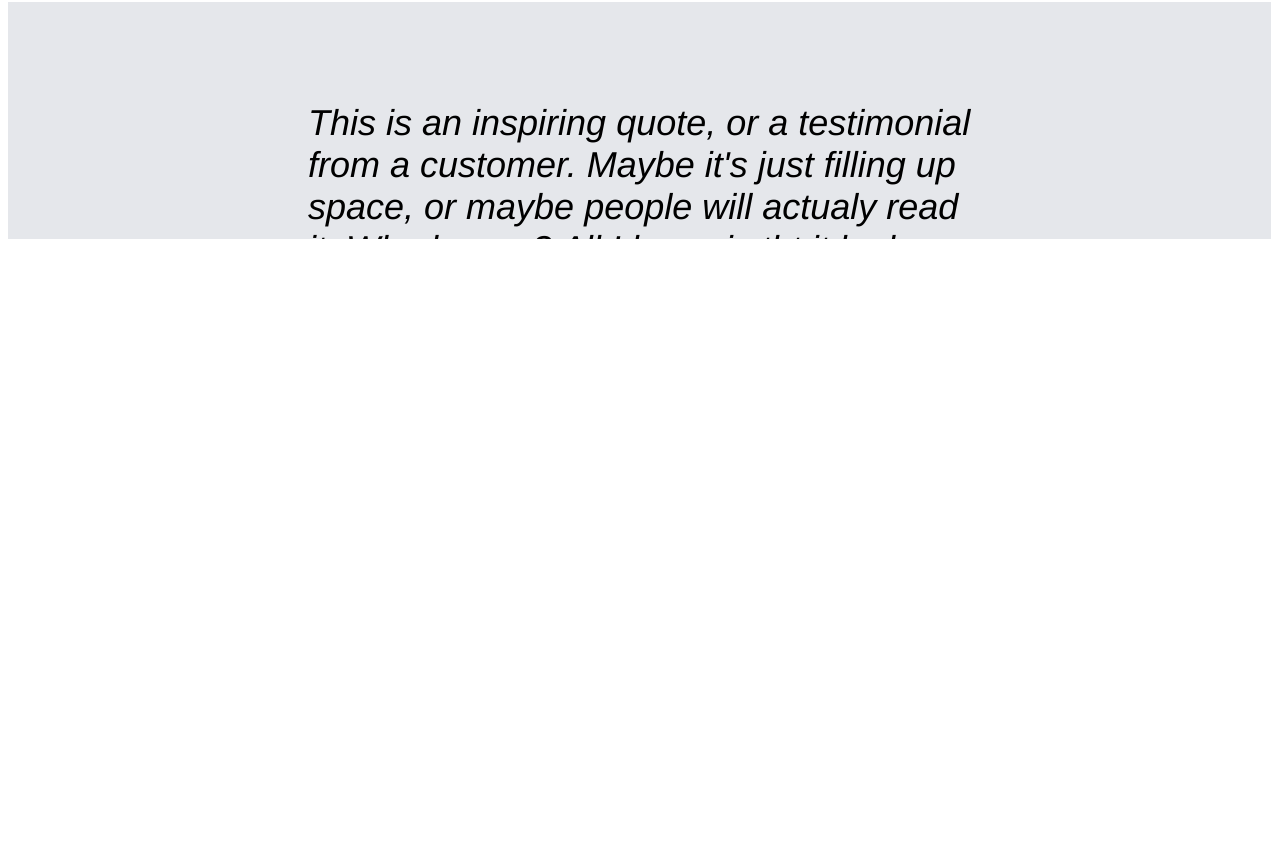
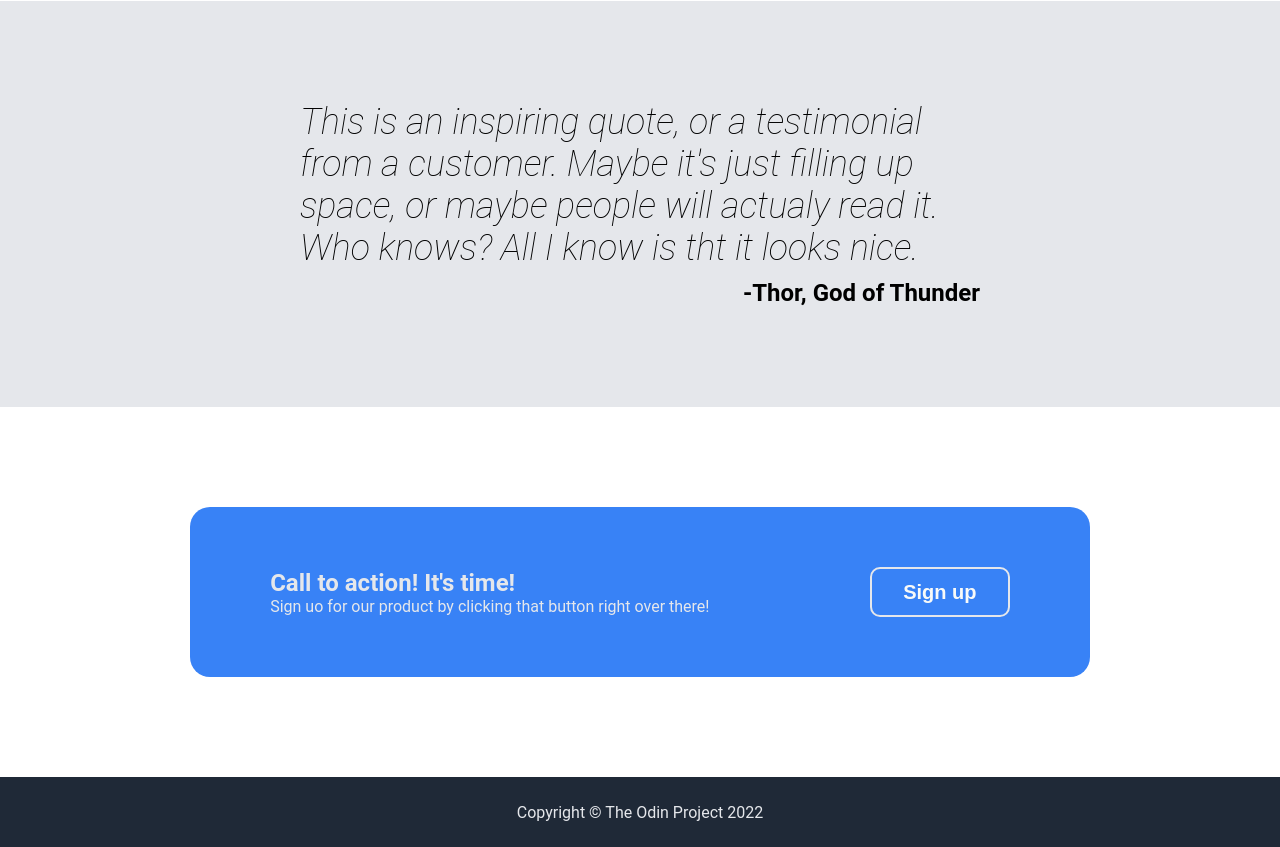
Before and after one commit to igihoro/Landing-Page, a plain HTML site: page index.html in a window 1280 px wide. Shown: the part 1032-1879 px from the top of the page. Before the commit the page ends 1490 px from the top, so only its background shows below. Drawn offline with Linux system fonts and the light colour scheme.

Commit message:
Finished project with some addings to css

```diff
--- a/index.html
+++ b/index.html
@@ -55,5 +55,16 @@
             <div class="quote">This is an inspiring quote, or a testimonial from a customer. Maybe it's just filling up space, or maybe people will actualy read it. Who knows? All I know is tht it looks nice.</div>
             <div class="author">-Thor, God of Thunder</div>
         </div>
+        <div class="container2">
+            <div class="call-action">
+                <div>
+                    <div class="call">Call to action! It's time!</div>
+                    <div class="sign">Sign uo for our product by clicking that button right over there!</div>
+                </div>
+                <button class="butt2">Sign up</button>
+            </div>
+        </div>
+        <div class="footer">Copyright  © The Odin Project 2022</div>
+
     </body>
 </html>
--- a/style.css
+++ b/style.css
@@ -1,7 +1,16 @@
 body {
-    font-family: 'Helvetica Neue', -apple-system, BlinkMacSystemFont, 'Segoe UI', Roboto, Oxygen, Ubuntu, Cantarell, 'Open Sans', 'Helvetica Neue', sans-serif;
+    display: flex;
+    flex-direction: column;
+    font-family: roboto, 'Helvetica Neue', -apple-system, BlinkMacSystemFont, 'Segoe UI', Roboto, Oxygen, Ubuntu, Cantarell, 'Open Sans', 'Helvetica Neue', sans-serif;
+    margin: 0;
+
+
 
 }
+/* Header part*/
+
+
+
 .hero {
     background-color: #1F2937;
     padding-left: 100px;
@@ -103,6 +112,8 @@ a {
     padding: 0;
 }
 
+/* The second part (white part) */
+
 .white-part {
     display: flex;
     flex-direction: column;
@@ -145,6 +156,8 @@ a {
     text-align: center;
 }
 
+/* Third part (grey part) */
+
 .gray-part {
     background-color: #E5E7EB;
     padding: 100px 300px 100px 300px;
@@ -165,3 +178,66 @@ a {
     display: flex;
     justify-content: flex-end;
 }
+
+/* Fifth part (blue part) */
+
+.container2 {
+    display: flex;
+    justify-content: center;
+    align-items: center;
+    margin: 100px;
+}
+.call-action{
+    height: 170px;
+    width: 900px;
+    background-color: #3882F6;
+    display: flex;
+    justify-content: space-around;
+    align-items: center;
+    border-radius: 20px;
+
+}
+
+.call {
+    font-size: 24px;
+    font-weight: bold;
+    display: flex;
+    justify-content: flex-start;
+    color: #E5E7EB;
+}
+
+.sign {
+    color: #E5E7EB;
+
+}
+
+.butt2 {
+    display: flex;
+    background-color: #3882F6;
+    color: #F9FAF8;
+    width: 140px;
+    height: 50px;
+    font-size: 20px;
+    font-weight: bold;
+    border-radius: 10px;
+    align-items: center;
+    justify-content: center;
+    border: 2;
+    border-color: #E5E7EB;
+    border-style: solid;
+    padding: 0;
+}
+
+
+/* Footer */
+
+
+.footer {
+    background-color: #1F2937;
+    display: flex;
+    justify-content: center;
+    align-items: center;
+    height: 70px;
+    color: #E5E7EB;
+
+}
```
